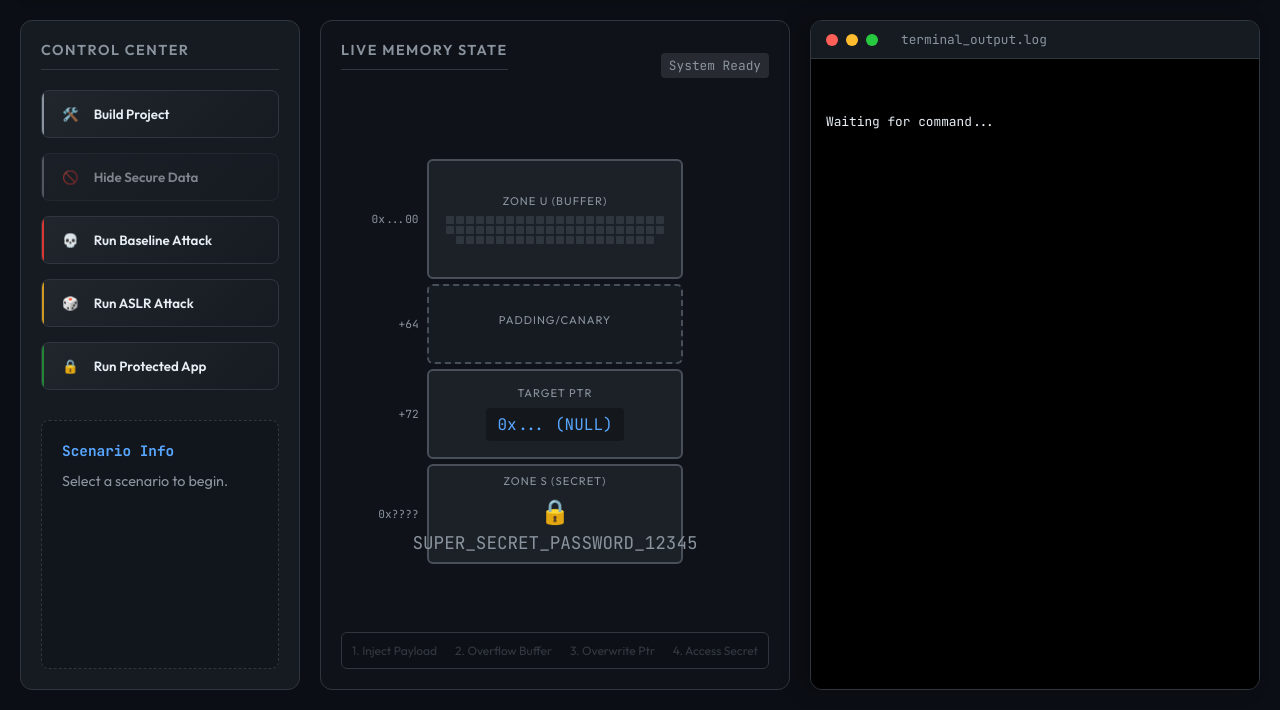
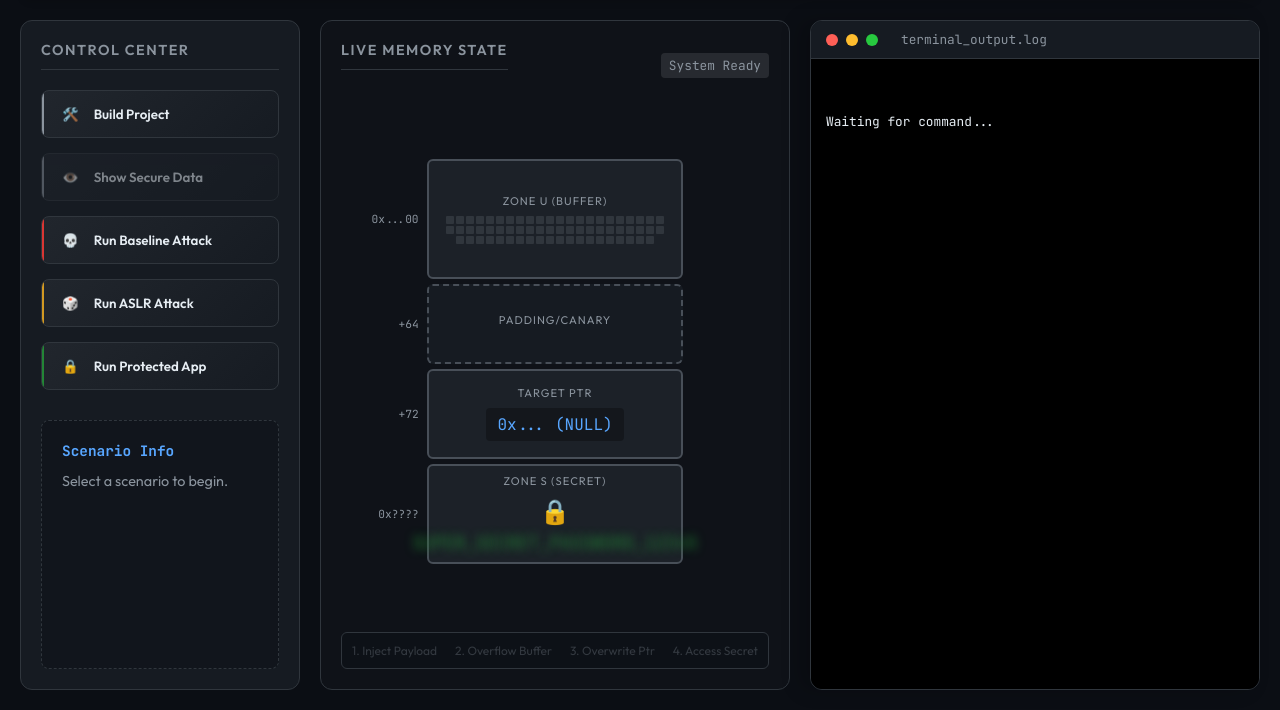
Before and after one commit to SujithDodmane/Memory-Compartmentalization-using-MPK-keys, a Flask app: page / in a window 1280 px wide. Shown: the part 90-800 px from the top of the page. Run offline with Flask 3, Linux system fonts and the light colour scheme.

Commit message:
Enhance GUI: Professional visuals, privacy toggle, and presentation script

```diff
--- a/gui/static/script.js
+++ b/gui/static/script.js
@@ -115,12 +115,7 @@
             const secretContent = document.getElementById('secret-content');
             secretContent.textContent = "CORRUPTED_SECRET_DATA";
             secretContent.classList.add('leaked');
-
-            // FIX: Remove inline transparency so class color takes over
-            secretContent.style.color = '';
-            secretContent.style.textShadow = '';
-            // Ensure it is visible by default (remove hidden class)
-            secretContent.classList.remove('secret-hidden');
+            secretContent.classList.add('visible'); // MAKE VISIBLE ON COMPROMISE
 
             document.getElementById('secret-lock').style.display = 'none';
             document.getElementById('vis-secret').style.borderColor = 'var(--accent-red)';
@@ -143,10 +138,12 @@
         }
 
         if (scenario === 'build' && msg.includes("Build Complete")) {
-            document.getElementById('btn-show-secret').disabled = false;
-            document.getElementById('btn-show-secret').style.opacity = '1';
-            // Since default is now visible, button should say Hide
-            document.getElementById('btn-show-secret').innerHTML = '<span class="icon">🚫</span> Hide Secure Data';
+            const btn = document.getElementById('btn-show-secret');
+            btn.disabled = false;
+            btn.style.opacity = '1';
+            // Default is HIDDEN, so button should allow showing
+            btn.innerHTML = '<span class="icon">👁️</span> Show Secure Data';
+            btn.classList.remove('active');
         }
     };
 
@@ -164,19 +161,13 @@
     const secretContent = document.getElementById('secret-content');
     const btn = document.getElementById('btn-show-secret');
 
-    // Check if currently hidden (color is transparent OR computed style is transparent)
-    const isHidden = secretContent.style.color === 'transparent';
+    secretContent.classList.toggle('visible');
+    const isVisible = secretContent.classList.contains('visible');
 
-    if (isHidden) {
-        // SHOW IT
-        secretContent.style.color = 'var(--text-secondary)';
-        secretContent.style.textShadow = 'none';
+    if (isVisible) {
         btn.innerHTML = '<span class="icon">🚫</span> Hide Secure Data';
         btn.classList.add('active');
     } else {
-        // HIDE IT
-        secretContent.style.color = 'transparent';
-        secretContent.style.textShadow = '0 0 10px var(--accent-green)';
         btn.innerHTML = '<span class="icon">👁️</span> Show Secure Data';
         btn.classList.remove('active');
     }
@@ -237,12 +228,9 @@
     // Reset Secret
     const sec = document.getElementById('secret-content');
     sec.textContent = "SUPER_SECRET_PASSWORD_12345";
-    sec.classList.remove('leaked');
-    // Clear inline styles so CSS classes take over
+    sec.className = 'secret-content'; // Removes 'visible' or 'leaked'
     sec.style.color = '';
     sec.style.textShadow = '';
-    // Ensure it is visible by default (remove hidden class)
-    sec.classList.remove('secret-hidden');
 
     document.getElementById('secret-lock').style.display = 'block';
     document.getElementById('secret-lock').style.transform = 'scale(1)';
@@ -260,6 +248,15 @@
     // Reset Animations
     document.getElementById('vis-buffer').classList.remove('flash-blue');
     document.getElementById('vis-secret').classList.remove('flash-green');
+
+    // Reset Button (Hidden by default)
+    const btn = document.getElementById('btn-show-secret');
+    if (btn) {
+        btn.innerHTML = '<span class="icon">👁️</span> Show Secure Data';
+        btn.classList.remove('active');
+        btn.disabled = true;
+        btn.style.opacity = '0.5';
+    }
 }
 
 function visualizeOverflow() {
--- a/gui/static/style.css
+++ b/gui/static/style.css
@@ -358,14 +358,19 @@
 .ptr-value.hacked {
     color: var(--accent-red);
     border-color: var(--accent-red);
-    animation: glitch 0.5s infinite;
 }
 
 .secret-content {
     font-family: var(--font-mono);
     font-size: 1.1rem;
+    color: transparent;
+    text-shadow: 0 0 10px var(--accent-green);
+    cursor: pointer;
+    transition: all 0.3s;
+}
+
+.secret-content.visible {
     color: var(--text-secondary);
-    /* Visible by default */
     text-shadow: none;
 }
 
@@ -522,25 +527,8 @@
     display: none !important;
 }
 
-@keyframes pulse {
-    0% {
-        transform: scale(1);
-        box-shadow: 0 0 0 0 rgba(35, 134, 54, 0.7);
-    }
-
-    70% {
-        transform: scale(1.1);
-        box-shadow: 0 0 0 10px rgba(35, 134, 54, 0);
-    }
-
-    100% {
-        transform: scale(1);
-        box-shadow: 0 0 0 0 rgba(35, 134, 54, 0);
-    }
-}
-
 .lock-icon.pulse {
-    animation: pulse 1s infinite;
+   /* Animation removed */
 }
 
 /* Attack Visuals */
```
Also changed, not shown: 1 other file.
